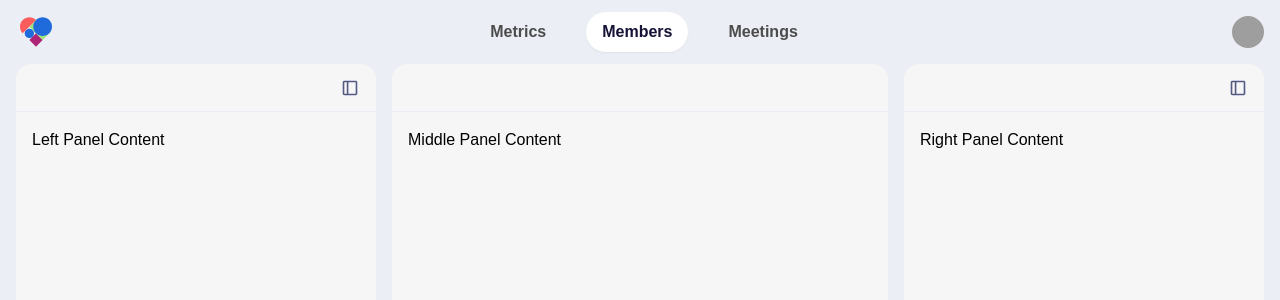
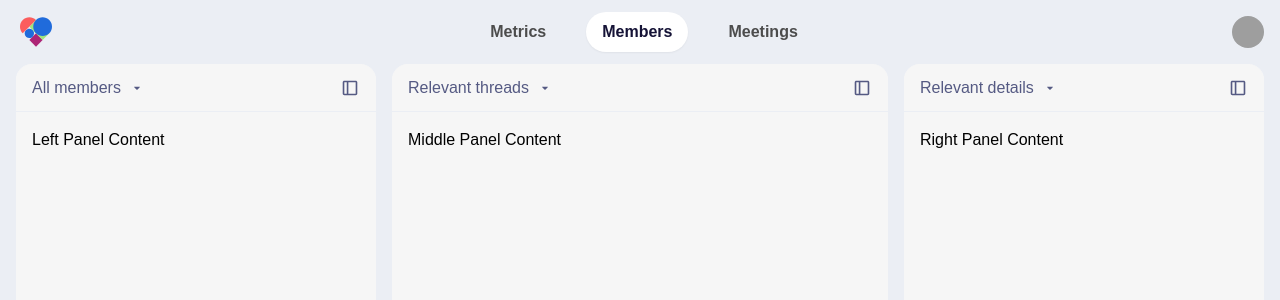
Before and after one commit to hirajanwin/cap25, a Next.js app in the folder cap2025/: page /members in a window 1280 px wide. Shown: the top 300 px of the page. Built offline with nearby package versions, Linux system fonts and the light colour scheme; grey boxes are pictures that could not be loaded.

Commit message:
added panel headers

```diff
--- a/cap2025/app/members/page.tsx
+++ b/cap2025/app/members/page.tsx
@@ -8,9 +8,41 @@ import {
 } from "@/components/ui/resizable";
 import { PanelHeader } from "@/components/panel-header";
 
+const memberFilters = [
+  "All members",
+  "D1-D10",
+  "Hotlist",
+  "Achievement",
+  "No Chat",
+  "PTO Coverage",
+];
+
+const threadFilters = [
+  "Relevant threads",
+  "Recent threads",
+  "Adherence threads",
+  "Custom threads",
+  "Nutrition threads",
+  "Treatment threads",
+  "Lab threads",
+];
+
+const detailFilters = [
+  "Relevant details",
+  "Sensor details",
+  "Nutrition details",
+  "Treatment details",
+  "Lab details",
+  "Member details",
+  "Program details",
+];
+
 export default function MembersPage() {
   const [isLeftCollapsed, setIsLeftCollapsed] = useState(false);
   const [isRightCollapsed, setIsRightCollapsed] = useState(false);
+  const [selectedMemberFilter, setSelectedMemberFilter] = useState(memberFilters[0]);
+  const [selectedThreadFilter, setSelectedThreadFilter] = useState(threadFilters[0]);
+  const [selectedDetailFilter, setSelectedDetailFilter] = useState(detailFilters[0]);
 
   return (
     <div className="h-full px-4 pb-4">
@@ -30,6 +62,10 @@ export default function MembersPage() {
           <div className="h-full bg-[#f6f6f6] rounded-2xl">
             <PanelHeader
               onSidebarClick={() => setIsLeftCollapsed(!isLeftCollapsed)}
+              showDropdown={!isLeftCollapsed}
+              dropdownItems={memberFilters}
+              selectedItem={selectedMemberFilter}
+              onDropdownSelect={setSelectedMemberFilter}
             />
             {!isLeftCollapsed && (
               <div className="p-4">Left Panel Content</div>
@@ -45,7 +81,12 @@ export default function MembersPage() {
           className="min-w-[200px]"
         >
           <div className="h-full bg-[#f6f6f6] rounded-2xl">
-            <div className="h-12 px-4 border-b border-[#ebeef4] flex items-center bg-[#f6f6f6] rounded-t-2xl" />
+            <PanelHeader
+              showDropdown={true}
+              dropdownItems={threadFilters}
+              selectedItem={selectedThreadFilter}
+              onDropdownSelect={setSelectedThreadFilter}
+            />
             <div className="p-4">Middle Panel Content</div>
           </div>
         </ResizablePanel>
@@ -64,6 +105,10 @@ export default function MembersPage() {
           <div className="h-full bg-[#f6f6f6] rounded-2xl">
             <PanelHeader
               onSidebarClick={() => setIsRightCollapsed(!isRightCollapsed)}
+              showDropdown={!isRightCollapsed}
+              dropdownItems={detailFilters}
+              selectedItem={selectedDetailFilter}
+              onDropdownSelect={setSelectedDetailFilter}
             />
             {!isRightCollapsed && (
               <div className="p-4">Right Panel Content</div>
--- /dev/null
+++ b/cap2025/components/icons/dropdown-chevron.tsx
@@ -0,0 +1,12 @@
+export function DropdownChevron() {
+  return (
+    <svg width="16" height="16" viewBox="0 0 16 16" fill="none" xmlns="http://www.w3.org/2000/svg">
+      <mask id="mask0_37_3340" maskUnits="userSpaceOnUse" x="0" y="0" width="16" height="16" style={{ maskType: "alpha" }}>
+        <rect width="16" height="16" fill="#D9D9D9"/>
+      </mask>
+      <g mask="url(#mask0_37_3340)">
+        <path d="M7.65 9.65033L5.23333 7.23366C5.2 7.20033 5.175 7.16421 5.15833 7.12533C5.14166 7.08644 5.13333 7.04477 5.13333 7.00033C5.13333 6.91144 5.16389 6.83366 5.225 6.76699C5.28611 6.70033 5.36666 6.66699 5.46666 6.66699H10.5333C10.6333 6.66699 10.7139 6.70033 10.775 6.76699C10.8361 6.83366 10.8667 6.91144 10.8667 7.00033C10.8667 7.02255 10.8333 7.10033 10.7667 7.23366L8.35 9.65033C8.29444 9.70588 8.23889 9.74477 8.18333 9.76699C8.12778 9.78921 8.06666 9.80033 8 9.80033C7.93333 9.80033 7.87222 9.78921 7.81666 9.76699C7.76111 9.74477 7.70555 9.70588 7.65 9.65033Z" fill="#555A83"/>
+      </g>
+    </svg>
+  );
+}
--- a/cap2025/components/panel-header.tsx
+++ b/cap2025/components/panel-header.tsx
@@ -2,14 +2,46 @@
 
 import { Button } from "@/components/ui/button";
 import { SidebarIcon } from "@/components/icons";
+import {
+  Select,
+  SelectContent,
+  SelectItem,
+  SelectTrigger,
+  SelectValue,
+} from "@/components/ui/select";
 
 interface PanelHeaderProps {
   onSidebarClick?: () => void;
+  showDropdown?: boolean;
+  dropdownItems?: string[];
+  selectedItem?: string;
+  onDropdownSelect?: (item: string) => void;
 }
 
-export function PanelHeader({ onSidebarClick }: PanelHeaderProps) {
+export function PanelHeader({
+  onSidebarClick,
+  showDropdown,
+  dropdownItems = [],
+  selectedItem = "All members",
+  onDropdownSelect
+}: PanelHeaderProps) {
   return (
-    <div className="h-12 px-4 border-b border-[#ebeef4] justify-end items-center flex bg-[#f6f6f6] relative z-10 rounded-t-2xl">
+    <div className="h-12 px-4 border-b border-[#ebeef4] flex justify-between items-center bg-[#f6f6f6] relative z-10 rounded-t-2xl">
+      {showDropdown && (
+        <Select value={selectedItem} onValueChange={onDropdownSelect}>
+          <SelectTrigger className="border-0 bg-transparent p-0 shadow-none focus:ring-0 focus:ring-offset-0">
+            <SelectValue placeholder="All members" />
+          </SelectTrigger>
+          <SelectContent>
+            {dropdownItems.map((item) => (
+              <SelectItem key={item} value={item}>
+                {item}
+              </SelectItem>
+            ))}
+          </SelectContent>
+        </Select>
+      )}
+      {!showDropdown && <div />}
       <Button
         variant="ghost"
         size="icon"
--- /dev/null
+++ b/cap2025/components/ui/select.tsx
@@ -0,0 +1,122 @@
+"use client"
+
+import * as React from "react"
+import * as SelectPrimitive from "@radix-ui/react-select"
+import { CheckIcon } from "@radix-ui/react-icons"
+import { DropdownChevron } from "@/components/icons/dropdown-chevron"
+
+import { cn } from "@/lib/utils"
+
+const Select = SelectPrimitive.Root
+
+const SelectGroup = SelectPrimitive.Group
+
+const SelectValue = SelectPrimitive.Value
+
+const SelectTrigger = React.forwardRef<
+  React.ElementRef<typeof SelectPrimitive.Trigger>,
+  React.ComponentPropsWithoutRef<typeof SelectPrimitive.Trigger>
+>(({ className, children, ...props }, ref) => (
+  <SelectPrimitive.Trigger
+    ref={ref}
+    className={cn(
+      "flex h-4 items-center gap-2 text-base font-medium text-[#555a83] hover:text-[#555a83] focus:outline-none disabled:cursor-not-allowed disabled:opacity-50",
+      className
+    )}
+    {...props}
+  >
+    {children}
+    <SelectPrimitive.Icon>
+      <DropdownChevron />
+    </SelectPrimitive.Icon>
+  </SelectPrimitive.Trigger>
+))
+SelectTrigger.displayName = SelectPrimitive.Trigger.displayName
+
+const SelectContent = React.forwardRef<
+  React.ElementRef<typeof SelectPrimitive.Content>,
+  React.ComponentPropsWithoutRef<typeof SelectPrimitive.Content>
+>(({ className, children, position = "popper", ...props }, ref) => (
+  <SelectPrimitive.Portal>
+    <SelectPrimitive.Content
+      ref={ref}
+      className={cn(
+        "relative z-50 min-w-[200px] overflow-hidden rounded-2xl border border-[#ebeef4] bg-white text-[#555a83] shadow-md data-[state=open]:animate-in data-[state=closed]:animate-out data-[state=closed]:fade-out-0 data-[state=open]:fade-in-0 data-[state=closed]:zoom-out-95 data-[state=open]:zoom-in-95 data-[side=bottom]:slide-in-from-top-2 data-[side=left]:slide-in-from-right-2 data-[side=right]:slide-in-from-left-2 data-[side=top]:slide-in-from-bottom-2",
+        position === "popper" &&
+          "data-[side=bottom]:translate-y-1 data-[side=left]:-translate-x-1 data-[side=right]:translate-x-1 data-[side=top]:-translate-y-1",
+        className
+      )}
+      position={position}
+      {...props}
+    >
+      <SelectPrimitive.Viewport
+        className={cn(
+          "p-1",
+          position === "popper" &&
+            "h-[var(--radix-select-trigger-height)] w-full min-w-[var(--radix-select-trigger-width)]"
+        )}
+      >
+        {children}
+      </SelectPrimitive.Viewport>
+    </SelectPrimitive.Content>
+  </SelectPrimitive.Portal>
+))
+SelectContent.displayName = SelectPrimitive.Content.displayName
+
+const SelectLabel = React.forwardRef<
+  React.ElementRef<typeof SelectPrimitive.Label>,
+  React.ComponentPropsWithoutRef<typeof SelectPrimitive.Label>
+>(({ className, ...props }, ref) => (
+  <SelectPrimitive.Label
+    ref={ref}
+    className={cn("py-1.5 pl-8 pr-2 text-sm font-semibold", className)}
+    {...props}
+  />
+))
+SelectLabel.displayName = SelectPrimitive.Label.displayName
+
+const SelectItem = React.forwardRef<
+  React.ElementRef<typeof SelectPrimitive.Item>,
+  React.ComponentPropsWithoutRef<typeof SelectPrimitive.Item>
+>(({ className, children, ...props }, ref) => (
+  <SelectPrimitive.Item
+    ref={ref}
+    className={cn(
+      "relative flex w-full cursor-default select-none items-center rounded-sm py-1.5 pl-8 pr-2 text-sm outline-none focus:bg-[#f6f6f6] focus:text-[#555a83] data-[disabled]:pointer-events-none data-[disabled]:opacity-50",
+      className
+    )}
+    {...props}
+  >
+    <span className="absolute left-2 flex h-3.5 w-3.5 items-center justify-center">
+      <SelectPrimitive.ItemIndicator>
+        <CheckIcon className="h-4 w-4" />
+      </SelectPrimitive.ItemIndicator>
+    </span>
+
+    <SelectPrimitive.ItemText>{children}</SelectPrimitive.ItemText>
+  </SelectPrimitive.Item>
+))
+SelectItem.displayName = SelectPrimitive.Item.displayName
+
+const SelectSeparator = React.forwardRef<
+  React.ElementRef<typeof SelectPrimitive.Separator>,
+  React.ComponentPropsWithoutRef<typeof SelectPrimitive.Separator>
+>(({ className, ...props }, ref) => (
+  <SelectPrimitive.Separator
+    ref={ref}
+    className={cn("-mx-1 my-1 h-px bg-[#ebeef4]", className)}
+    {...props}
+  />
+))
+SelectSeparator.displayName = SelectPrimitive.Separator.displayName
+
+export {
+  Select,
+  SelectGroup,
+  SelectValue,
+  SelectTrigger,
+  SelectContent,
+  SelectLabel,
+  SelectItem,
+  SelectSeparator,
+}
```
Also changed, not shown: cap2025/package.json (+6 -4 lines), 1 other file (tests, documents, lock files or other folders).
